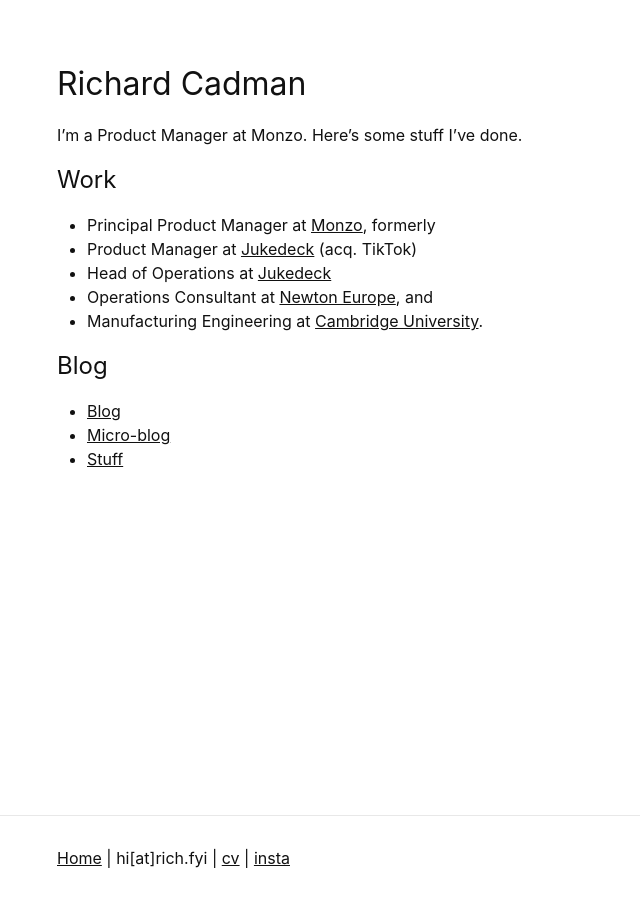
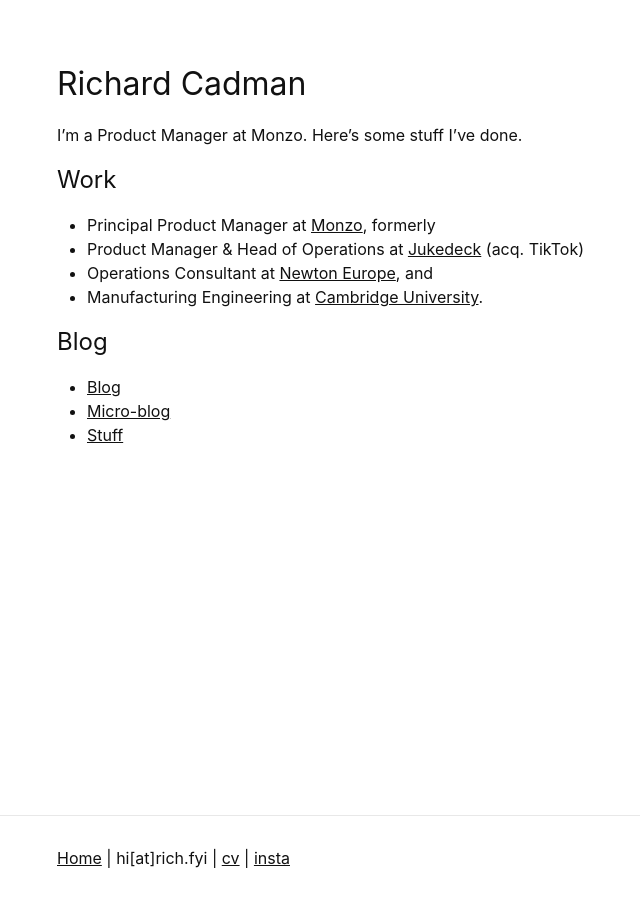
Before and after one commit to richardcadman/rich.fyi, a Jekyll site: the page built from index.md, in a window 1280 px wide. Shown: the whole page, without its empty margins (268-908 px from the left). Built offline with Jekyll 4.4.1, drawn with Linux system fonts in a browser that asks for light colours; some web fonts are replaced.

Commit message:
de-dupe jukedeck

```diff
--- a/index.md
+++ b/index.md
@@ -13,8 +13,7 @@ I'm a Product Manager at Monzo. Here's some stuff I've done.
 ## Work
 
 - Principal Product Manager at [Monzo](http://www.monzo.com), formerly
-- Product Manager at [Jukedeck](http://jukedeck.com/) (acq. TikTok)
-- Head of Operations at [Jukedeck](http://jukedeck.com/)
+- Product Manager & Head of Operations at [Jukedeck](http://jukedeck.com/) (acq. TikTok)
 - Operations Consultant at [Newton Europe](https://www.newtoneurope.com/), and
 - Manufacturing Engineering at [Cambridge University](http://www.ifm.eng.cam.ac.uk/education/met/).
 
```
